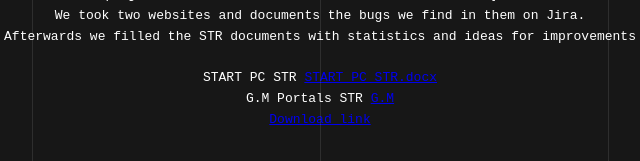
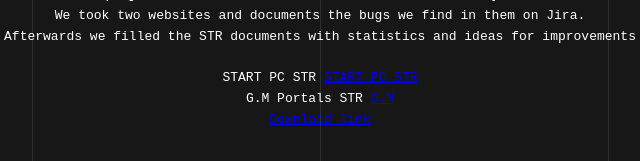
Before and after one commit to Hope-y/MY-website, a plain HTML site: page Projects.html in a window 1280 px wide. Shown: the part 173-334 px from the top of the page, 320-960 px from the left. Drawn offline with Linux system fonts and the light colour scheme.

Commit message:
Update Projects.html

```diff
--- a/Projects.html
+++ b/Projects.html
@@ -163,7 +163,7 @@
 We took two websites and documents the bugs we find in them on Jira.
 Afterwards we filled the STR documents with statistics and ideas for improvements
 
-START PC STR <a href="START_PC_STR.docx.docx" download>START_PC_STR.docx</a>
+START PC STR <a href="START_PC_STR1.doc" download>START_PC_STR</a>
 G.M Portals STR <a href="GM_STR.docx.docx" download>G.M</a>
 <a href="START_PC_STR1.doc" download="START_PC_STR1.doc">Download link</a>
 
```
